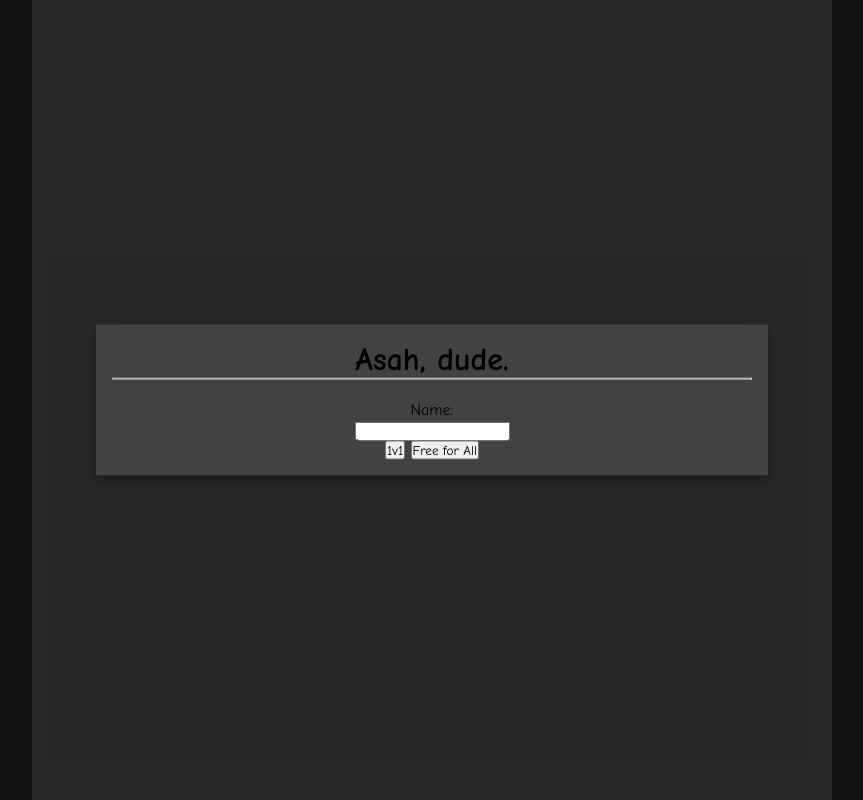
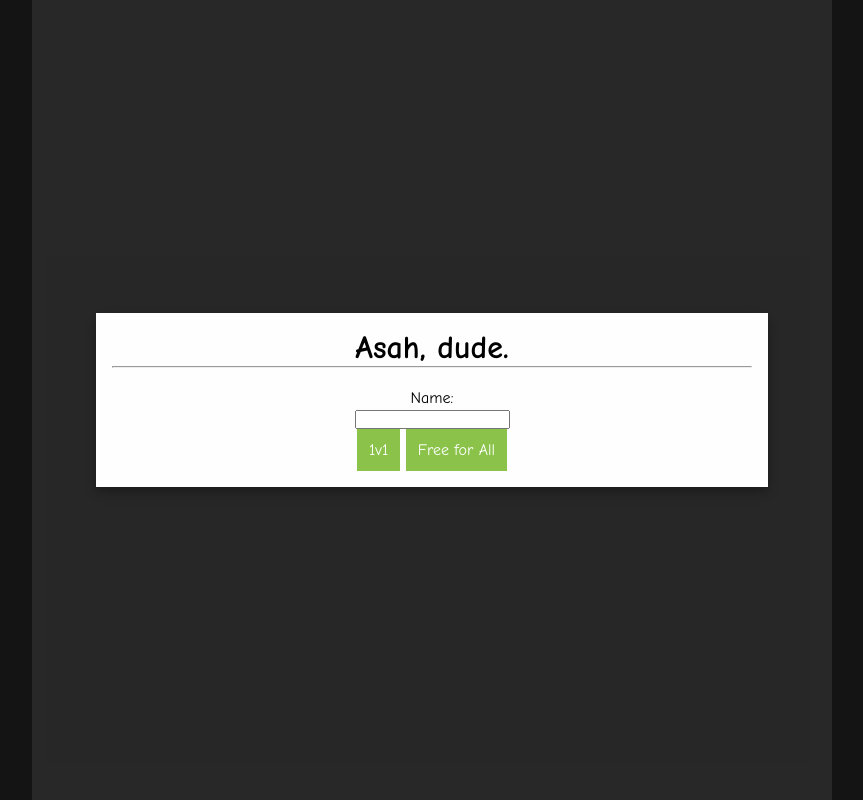
Before and after one commit to seanbecker15/sumo-spinner, a website: page client/index.html in a window 1280 px wide. Shown: the whole page, without its empty margins (208-1071 px from the left). Drawn offline with nearby package versions, Linux system fonts and the light colour scheme; no server answers.

Commit message:
Better CSS styles

```diff
--- a/client/style.css
+++ b/client/style.css
@@ -5,11 +5,22 @@
     position: relative;
 }
 
+button {
+    background-color: #8BC34A;
+    border: none;
+    color: white;
+    display: inline-block;
+    font-size: 16px;
+    padding: 12px;
+    text-align: center;
+    text-decoration: none;
+}
+
 html {
+    background-color: #212121;
+    height: 100%;
+    text-align: center;
     width: 100%;
-    height: 100%;
-    background-color: #212121;
-    text-align: center;
 }
 
 p {
@@ -22,39 +33,39 @@ p {
 }
 
 .flex {
-    width: 100%;
-    height: 100%;
     align-items: center;
-    -webkit-align-items: center;
-    -moz-box-align: center;
-    -webkit-box-align: center;
     display: flex;
     display: -ms-flexbox;
     display: -webkit-flex;
+    height: 100%;
+    justify-content: center;
+    -moz-box-align: center;
     -ms-flex-align: center;
     -ms-flex-pack: center;
-    justify-content: center;
+    -webkit-align-items: center;
+    -webkit-box-align: center;
+    width: 100%;
 }
 
 .modal {
+    background-color: rgba(0, 0, 0, 0.4);
+    height: 100%;
+    left: 0;
     position: fixed;
-    z-index: 1;
-    left: 0;
     top: 0;
     width: 100%;
-    height: 100%;
-    background-color: rgba(0,0,0,0.4);
+    z-index: 1;
 }
 
 .modal-content {
-    background-color: #424242;
+    background-color: #fefefe;
+    box-shadow: 0 4px 8px 0 rgba(0, 0, 0, 0.2), 0 6px 20px 0 rgba(0, 0, 0, 0.19);
+    left: 50%;
+    -moz-transform: translate(-50%, -50%);
+    -ms-transform: translate(-50%, -50%);
     padding: 16px;
-    width: 50%;
-    box-shadow: 0 4px 8px 0 rgba(0,0,0,0.2),0 6px 20px 0 rgba(0,0,0,0.19);
-    left: 50%;
     top: 50%;
     transform: translate(-50%, -50%);
-    -moz-transform: translate(-50%, -50%);
-    -ms-transform: translate(-50%, -50%);
     -webkit-transform: translate(-50%, -50%);
+    width: 50%;
 }
```
